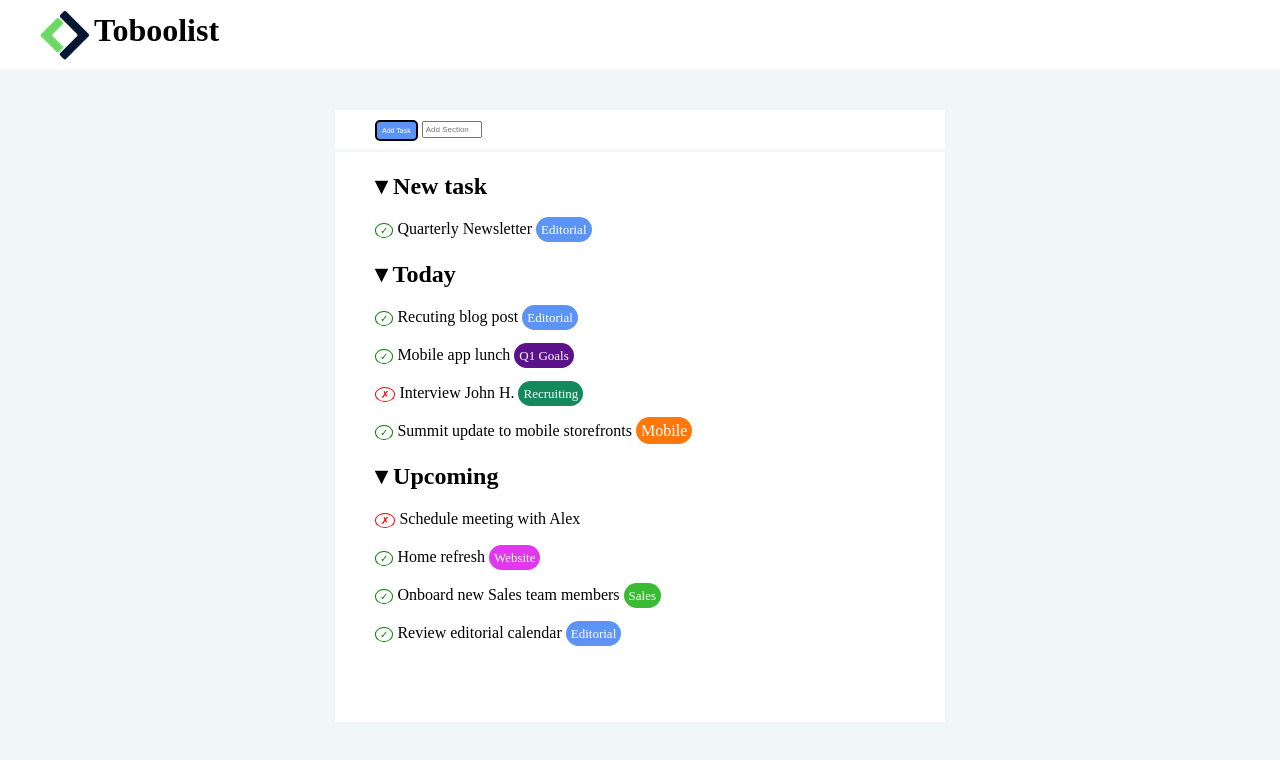
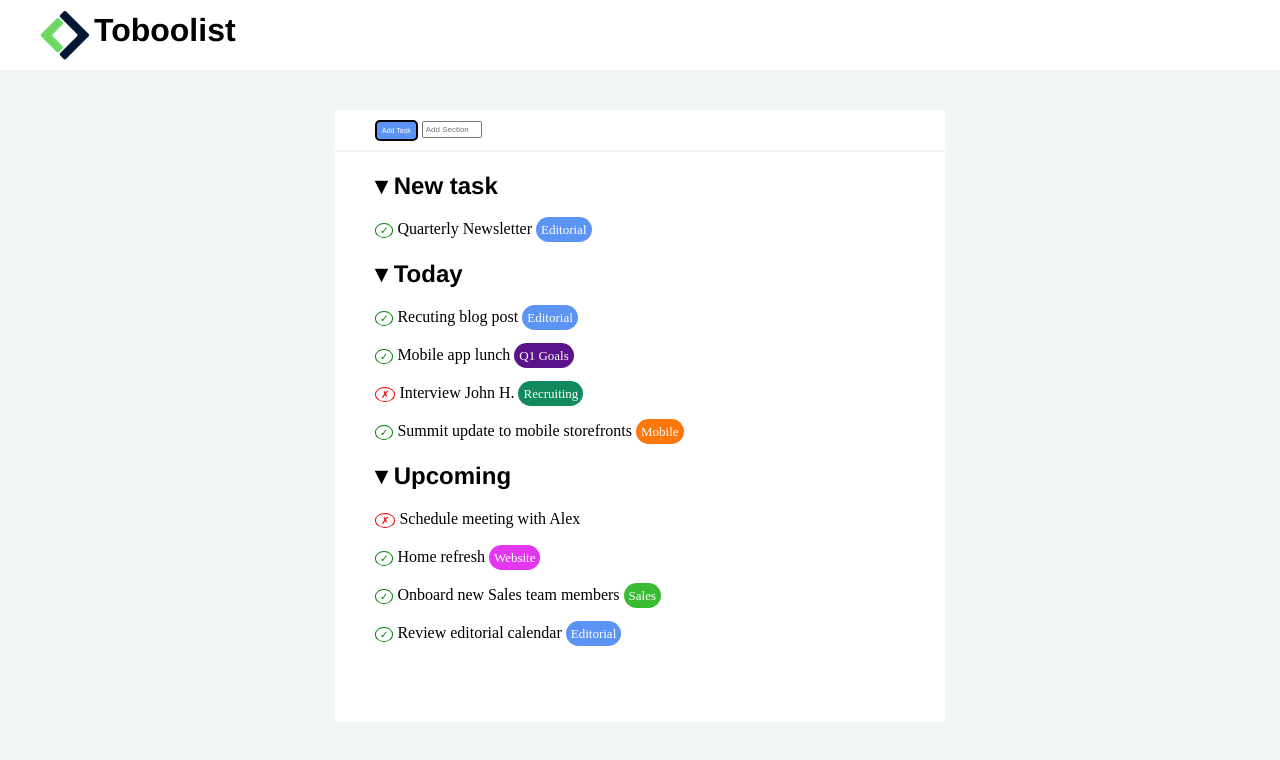
Before and after one commit to KOVU9529/html-css-toboolist, a plain HTML site: page index.html in a window 1280 px wide. Drawn offline with Linux system fonts and the light colour scheme.

Commit message:
Lavoro ultimato

```diff
--- a/css/style.css
+++ b/css/style.css
@@ -9,7 +9,14 @@ body{
 }
 h1{
     display: inline-block;
+}
+.strong{
+    font-family:'Franklin Gothic Medium', 'Arial Narrow', Arial, sans-serif;
+    font-size:xx-large;
     vertical-align: middle;
+}
+.rong{
+    font-family: 'Franklin Gothic Medium', 'Arial Narrow', Arial, sans-serif;
 }
 .logo{
     vertical-align: middle;
@@ -78,6 +85,20 @@ li{
    padding-right: 4px;
 
 }
+.red{
+    background-color: white;
+    border: 1px solid red;
+    border-radius: 50%;
+    color:red;
+    width: 20px;
+    height: 20px;
+    font-size: x-small;
+    vertical-align: middle;
+    padding-top: 1px;
+    padding-left: 5px;
+    padding-bottom: 1px;
+    padding-right: 5px;
+}
 .blue{
     background-color: rgb(92, 148, 245);
     color: white;
@@ -92,20 +113,6 @@ li{
     padding: 5px;
     font-size: small;
 }
-.red{
-    background-color: white;
-    border: 1px solid red;
-    border-radius: 50%;
-    color:red;
-    width: 20px;
-    height: 20px;
-    font-size: x-small;
-    vertical-align: middle;
-    padding-top: 1px;
-    padding-left: 5px;
-    padding-bottom: 1px;
-    padding-right: 5px;
-}
 .greenhold{
     background-color: rgb(18, 138, 94);
     color: white;
@@ -118,6 +125,7 @@ li{
     color: white;
     border-radius: 25px;
     padding: 5px;
+    font-size: small;
 
 }
 .purple{
--- a/index.html
+++ b/index.html
@@ -10,7 +10,7 @@
 <body>
     <header>
         <img class="logo" src="logo.png" alt="">
-        <h1>Toboolist</h1>
+        <h1 class="strong">Toboolist</h1>
     </header>
 
     <main>
@@ -20,13 +20,13 @@
             </nav>
         <div class="container">
 
-            <h2>&#9662; New task</h2>
+            <h2 class="rong">&#9662; New task</h2>
             <ul>
                 <li>
                    <span class="green">&check;</span>  Quarterly Newsletter <span class="blue" >Editorial</span>
                 </li>
             </ul>
-            <h2>&#9662; Today</h2>
+            <h2 class="rong">&#9662; Today</h2>
             <ul>
                 <li>
                     <span class="green">&check;</span> Recuting blog post <span class="blue" >Editorial</span>
@@ -41,7 +41,7 @@
                     <span class="green">&check;</span> Summit update to mobile storefronts <span class="orange">Mobile</span>
                 </li>
             </ul>
-            <h2>&#9662; Upcoming</h2>
+            <h2 class="rong">&#9662; Upcoming</h2>
             <ul>
                 <li>
                     <span class="red">&cross;</span> Schedule meeting with Alex
```
